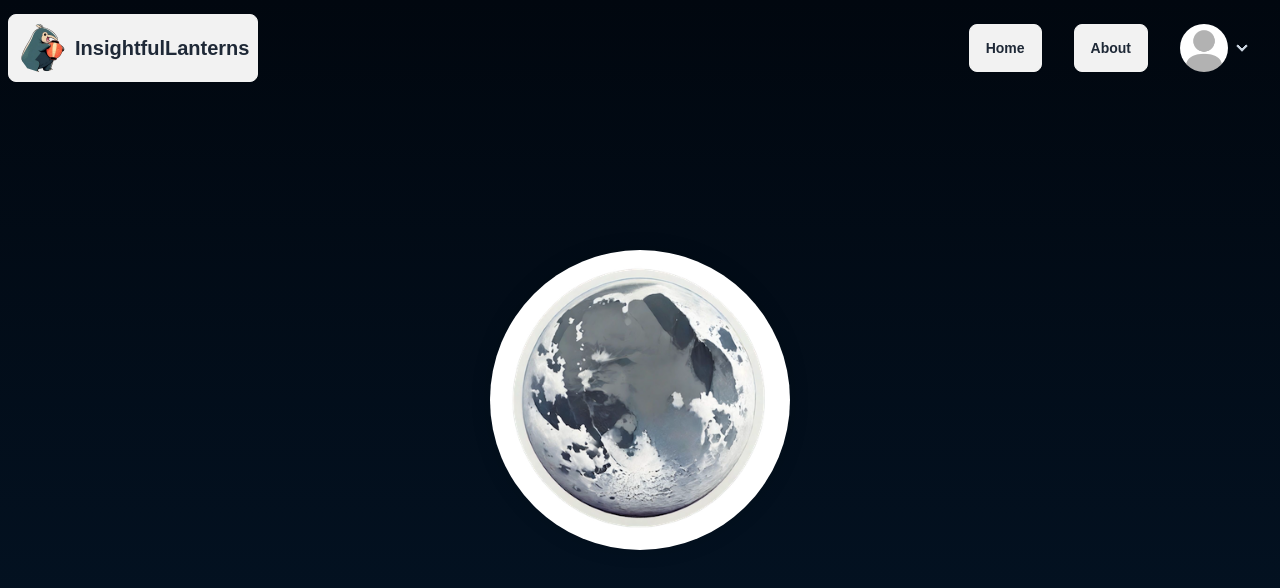
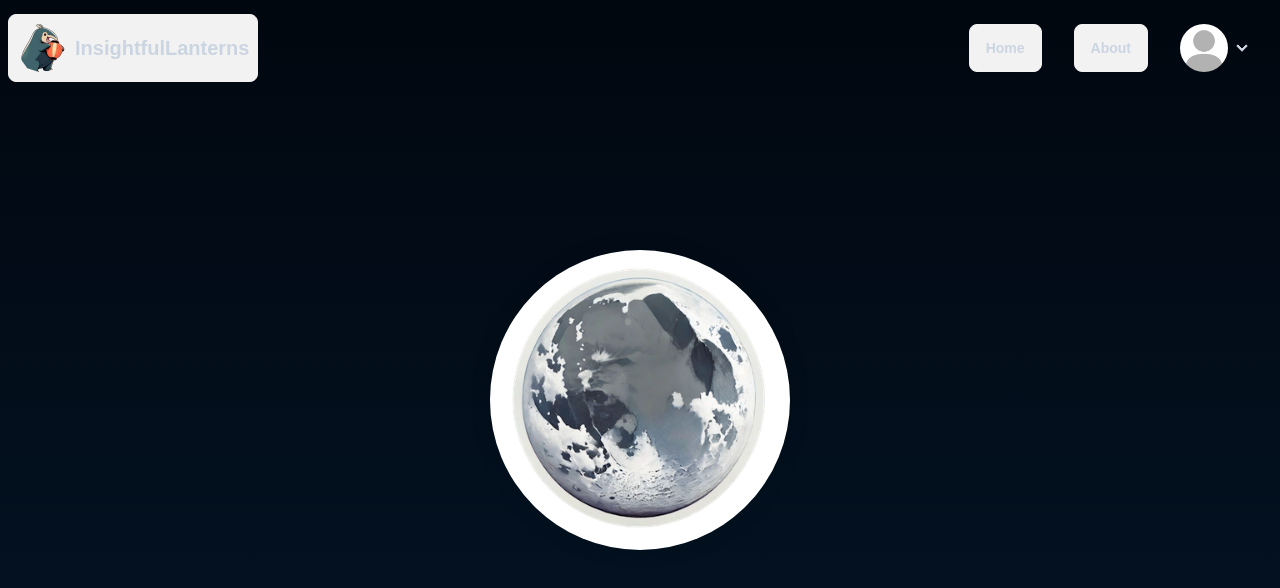
Before and after one commit to alexespejo/InsightfulLantern, a Next.js app in the folder frontend/: page / in a window 1280 px wide. Shown: the top 588 px of the page. Built offline with nearby package versions, Linux system fonts and the light colour scheme; no server answers.

Commit message:
FIx things

```diff
--- a/frontend/app/components/Navbar.tsx
+++ b/frontend/app/components/Navbar.tsx
@@ -22,19 +22,19 @@ const Navbar = () => {
       height={50}
       alt="logo"
      />
-     <h1>InsightfulLanterns</h1>
+     <h1 className="text-slate-300">InsightfulLanterns</h1>
     </a>
    </div>
    <div className="flex-none">
     <ul className="menu menu-horizontal px-3">
      <li>
       <Link href="/">
-       <button className="btn">Home</button>
+       <button className="btn text-slate-300">Home</button>
       </Link>
      </li>
      <li>
       <Link href="/screens/about">
-       <button className="btn">About</button>
+       <button className="btn text-slate-300">About</button>
       </Link>
      </li>
      {/* User dropdown */}
@@ -51,7 +51,7 @@ const Navbar = () => {
        <ul className="p-2 bg-base-100 rounded-t-none">
         <li>
         <Link href="/screens/profile">
-         <button className="dropdown-btn">Account</button>
+         <button className="dropdown-btn text-slate-300">Account</button>
         </Link>
         </li>
         <li>
--- a/frontend/app/screens/create-post/page.tsx
+++ b/frontend/app/screens/create-post/page.tsx
@@ -2,7 +2,7 @@
 import React, { useState } from "react";
 import { useSession } from "next-auth/react";
 import Navbar from "@/app/components/Navbar";
-
+import Link from "next/link";
 const CATEGORIES = [
  "Coding",
  "General",
@@ -48,7 +48,6 @@ function CreatePost() {
     setCategory("");
     setTitle("");
     setPost("");
-    alert("success");
    } else {
     throw new Error("Failed to create post");
    }
@@ -113,13 +112,11 @@ function CreatePost() {
         onChange={(e) => setTitle(e.target.value)}
         required
         className="input input-bordered bg-creamy base-border border-2 w-full "
-        placeholder="Type here"
        />
       </div>
      </div>
-
         <div>
-      <label htmlFor="post" className="block text-lg font-bold leading-6 ">
+            <label htmlFor="post" className="block text-lg font-bold leading-6">
                 Post
             </label>
             <div className="mt-2">
@@ -129,12 +126,12 @@ function CreatePost() {
                     value={post}
                     onChange={(e) => setPost(e.target.value)}
                     required
-        className="select select-bordered bg-creamy w-full  border-2 base-border"
+                    className="select select-bordered bg-creamy w-full border-2 base-border"
                 />
             </div>
         </div>
-
      <div className="mr-auto">
+      <a href="/">
       <button
        onClick={createPost}
        disabled={isPosting}
@@ -144,6 +141,7 @@ function CreatePost() {
       >
        {isPosting ? "Posting..." : "Post"}
       </button>
+      </a>
      </div>
     </div>
    </div>
```
Lines whose indentation alone changed are shown as unchanged.
